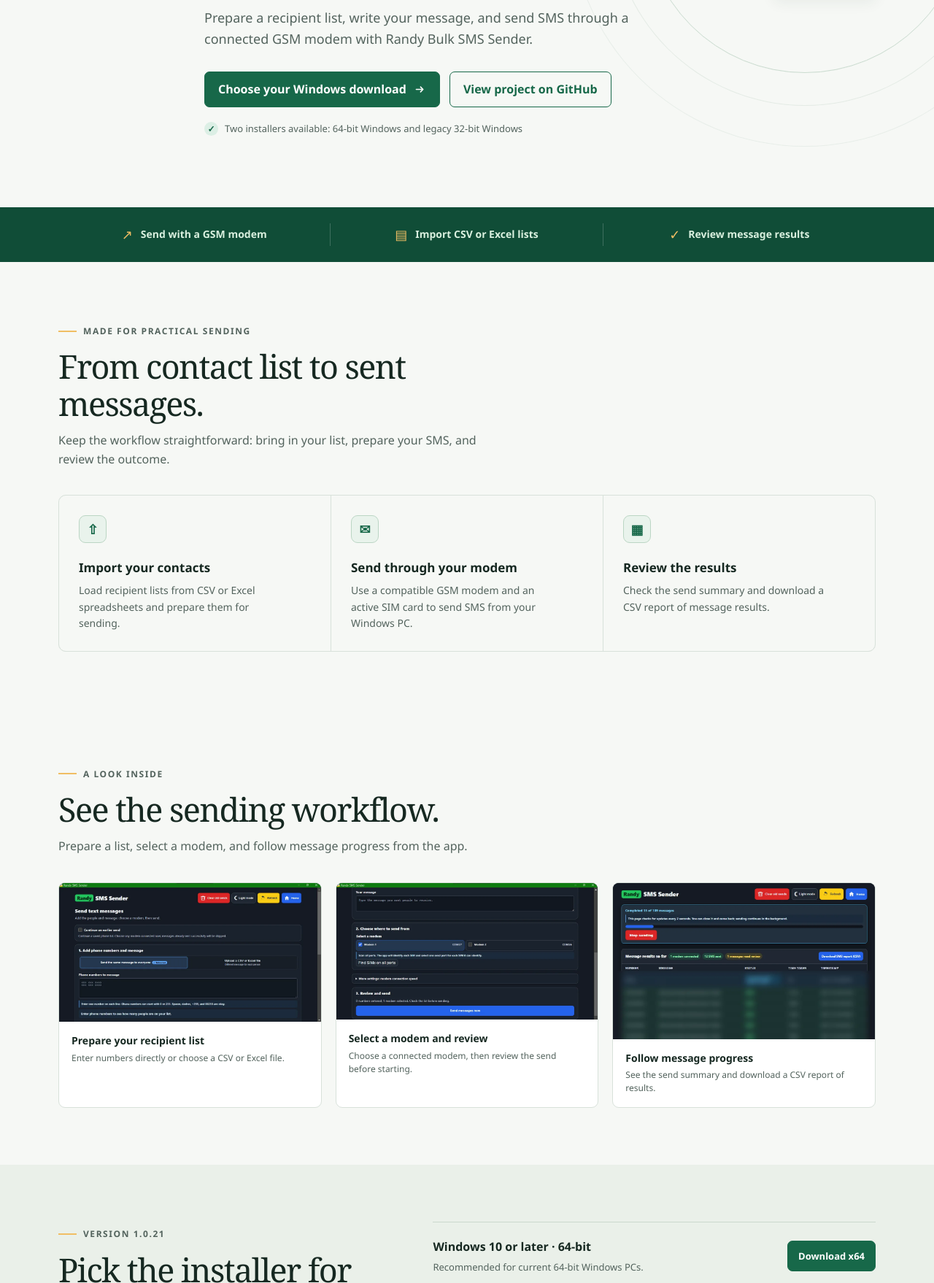
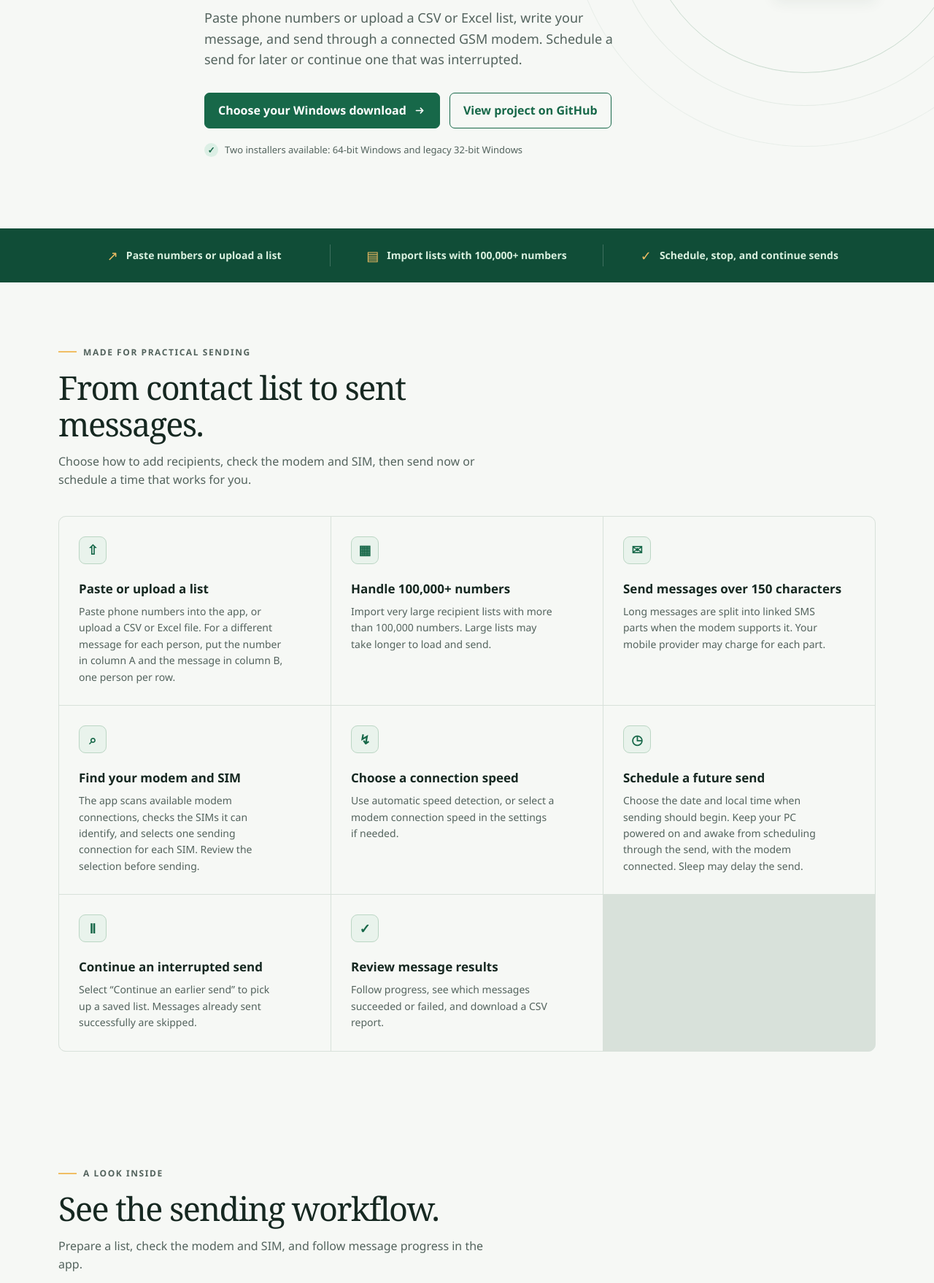
Before and after one commit to randyweston/randy-bulk-sms-sender, a plain HTML site: page index.html in a window 1280 px wide. Shown: the part 425-2183 px from the top of the page at 73% size. Drawn offline with Linux system fonts and the light colour scheme.

Commit message:
Update landing page feature descriptions

```diff
--- a/index.html
+++ b/index.html
@@ -7,11 +7,11 @@
   <link rel="icon" href="randy-sms.ico" sizes="any">
   <link rel="canonical" href="https://randyweston.github.io/randy-bulk-sms-sender/">
   <meta name="robots" content="index,follow,max-image-preview:large">
-  <meta name="description" content="Randy Bulk SMS Sender is a Windows app for sending SMS through a GSM modem. Import CSV or Excel contacts and download the Windows x64 or Windows 8/8.1 x86 installer.">
+  <meta name="description" content="Send SMS from Windows through a GSM modem. Paste numbers or upload CSV and Excel lists with 100,000+ recipients, schedule sends, and continue interrupted sends.">
   <meta property="og:type" content="website">
   <meta property="og:url" content="https://randyweston.github.io/randy-bulk-sms-sender/">
   <meta property="og:title" content="Randy Bulk SMS Sender for Windows">
-  <meta property="og:description" content="Send SMS through a connected GSM modem. Get the Windows x64 or Windows 8/8.1 x86 installer.">
+  <meta property="og:description" content="Send SMS from Windows through a GSM modem. Paste numbers or upload large CSV and Excel lists, schedule sends, and continue interrupted sends.">
   <meta name="twitter:card" content="summary">
   <script type="application/ld+json">
     {
@@ -20,7 +20,7 @@
       "name": "Randy Bulk SMS Sender",
       "applicationCategory": "BusinessApplication",
       "operatingSystem": "Windows 10 and later (64-bit); Windows 8/8.1 legacy build (32-bit)",
-      "description": "Windows desktop software for sending SMS through a connected GSM modem and importing contacts from CSV or Excel.",
+      "description": "Windows software for sending SMS through a GSM modem, with pasted or CSV and Excel recipient lists, scheduling, and saved-send continuation.",
       "url": "https://randyweston.github.io/randy-bulk-sms-sender/",
       "downloadUrl": "https://github.com/randyweston/randy-bulk-sms-sender/releases/latest"
     }
@@ -179,7 +179,7 @@
       <div class="wrap hero-inner">
         <p class="eyebrow">SMS from your Windows desktop</p>
         <h1>Reach your contacts through the modem you already use.</h1>
-        <p class="hero-copy">Prepare a recipient list, write your message, and send SMS through a connected GSM modem with Randy Bulk SMS Sender.</p>
+        <p class="hero-copy">Paste phone numbers or upload a CSV or Excel list, write your message, and send through a connected GSM modem. Schedule a send for later or continue one that was interrupted.</p>
         <div class="actions">
           <a class="button" href="#download">Choose your Windows download <svg viewBox="0 0 20 20" fill="none" aria-hidden="true"><path d="M4 10h11m-4-4 4 4-4 4" stroke="currentColor" stroke-width="1.8" stroke-linecap="round" stroke-linejoin="round"/></svg></a>
           <a class="button secondary" href="https://github.com/randyweston/randy-bulk-sms-sender">View project on GitHub</a>
@@ -190,25 +190,30 @@
     </section>
 
     <div class="strip" aria-label="App highlights"><div class="wrap strip-inner">
-      <div class="strip-item"><span class="strip-icon" aria-hidden="true">↗</span><strong>Send with a GSM modem</strong></div>
-      <div class="strip-item"><span class="strip-icon" aria-hidden="true">▤</span><strong>Import CSV or Excel lists</strong></div>
-      <div class="strip-item"><span class="strip-icon" aria-hidden="true">✓</span><strong>Review message results</strong></div>
+      <div class="strip-item"><span class="strip-icon" aria-hidden="true">↗</span><strong>Paste numbers or upload a list</strong></div>
+      <div class="strip-item"><span class="strip-icon" aria-hidden="true">▤</span><strong>Import lists with 100,000+ numbers</strong></div>
+      <div class="strip-item"><span class="strip-icon" aria-hidden="true">✓</span><strong>Schedule, stop, and continue sends</strong></div>
     </div></div>
 
     <section id="features" class="wrap">
-      <div class="section-heading"><p class="eyebrow">Made for practical sending</p><h2>From contact list to sent messages.</h2><p>Keep the workflow straightforward: bring in your list, prepare your SMS, and review the outcome.</p></div>
+      <div class="section-heading"><p class="eyebrow">Made for practical sending</p><h2>From contact list to sent messages.</h2><p>Choose how to add recipients, check the modem and SIM, then send now or schedule a time that works for you.</p></div>
       <div class="feature-grid">
-        <article class="feature"><span class="feature-icon" aria-hidden="true">⇧</span><h3>Import your contacts</h3><p>Load recipient lists from CSV or Excel spreadsheets and prepare them for sending.</p></article>
-        <article class="feature"><span class="feature-icon" aria-hidden="true">✉</span><h3>Send through your modem</h3><p>Use a compatible GSM modem and an active SIM card to send SMS from your Windows PC.</p></article>
-        <article class="feature"><span class="feature-icon" aria-hidden="true">▦</span><h3>Review the results</h3><p>Check the send summary and download a CSV report of message results.</p></article>
+        <article class="feature"><span class="feature-icon" aria-hidden="true">⇧</span><h3>Paste or upload a list</h3><p>Paste phone numbers into the app, or upload a CSV or Excel file. For a different message for each person, put the number in column A and the message in column B, one person per row.</p></article>
+        <article class="feature"><span class="feature-icon" aria-hidden="true">▦</span><h3>Handle 100,000+ numbers</h3><p>Import very large recipient lists with more than 100,000 numbers. Large lists may take longer to load and send.</p></article>
+        <article class="feature"><span class="feature-icon" aria-hidden="true">✉</span><h3>Send messages over 150 characters</h3><p>Long messages are split into linked SMS parts when the modem supports it. Your mobile provider may charge for each part.</p></article>
+        <article class="feature"><span class="feature-icon" aria-hidden="true">⌕</span><h3>Find your modem and SIM</h3><p>The app scans available modem connections, checks the SIMs it can identify, and selects one sending connection for each SIM. Review the selection before sending.</p></article>
+        <article class="feature"><span class="feature-icon" aria-hidden="true">↯</span><h3>Choose a connection speed</h3><p>Use automatic speed detection, or select a modem connection speed in the settings if needed.</p></article>
+        <article class="feature"><span class="feature-icon" aria-hidden="true">◷</span><h3>Schedule a future send</h3><p>Choose the date and local time when sending should begin. Keep your PC powered on and awake from scheduling through the send, with the modem connected. Sleep may delay the send.</p></article>
+        <article class="feature"><span class="feature-icon" aria-hidden="true">Ⅱ</span><h3>Continue an interrupted send</h3><p>Select “Continue an earlier send” to pick up a saved list. Messages already sent successfully are skipped.</p></article>
+        <article class="feature"><span class="feature-icon" aria-hidden="true">✓</span><h3>Review message results</h3><p>Follow progress, see which messages succeeded or failed, and download a CSV report.</p></article>
       </div>
     </section>
 
     <section class="wrap gallery-section" id="screenshots">
-      <div class="section-heading"><p class="eyebrow">A look inside</p><h2>See the sending workflow.</h2><p>Prepare a list, select a modem, and follow message progress from the app.</p></div>
+      <div class="section-heading"><p class="eyebrow">A look inside</p><h2>See the sending workflow.</h2><p>Prepare a list, check the modem and SIM, and follow message progress in the app.</p></div>
       <div class="screenshot-grid">
-        <figure class="screenshot-card"><img src="screenshot-recipient-list.webp" alt="Randy SMS Sender recipient list and message setup screen" width="1100" height="583" loading="lazy" decoding="async"><figcaption><strong>Prepare your recipient list</strong><span>Enter numbers directly or choose a CSV or Excel file.</span></figcaption></figure>
-        <figure class="screenshot-card"><img src="screenshot-modem-selection.webp" alt="Randy SMS Sender modem selection and review before sending" width="1100" height="574" loading="lazy" decoding="async"><figcaption><strong>Select a modem and review</strong><span>Choose a connected modem, then review the send before starting.</span></figcaption></figure>
+        <figure class="screenshot-card"><img src="screenshot-recipient-list.webp" alt="Randy SMS Sender recipient list and message setup screen" width="1100" height="583" loading="lazy" decoding="async"><figcaption><strong>Prepare your recipient list</strong><span>Paste numbers directly, or upload a CSV or Excel file in the required format.</span></figcaption></figure>
+        <figure class="screenshot-card"><img src="screenshot-modem-selection.webp" alt="Randy SMS Sender modem selection and review before sending" width="1100" height="574" loading="lazy" decoding="async"><figcaption><strong>Check the modem and SIM</strong><span>The app scans modem connections and identifies available SIMs before sending.</span></figcaption></figure>
         <figure class="screenshot-card"><img src="screenshot-send-results.webp" alt="Randy SMS Sender send progress and message results summary; recipient details are blurred" width="1100" height="655" loading="lazy" decoding="async"><figcaption><strong>Follow message progress</strong><span>See the send summary and download a CSV report of results.</span></figcaption></figure>
       </div>
     </section>
@@ -230,14 +235,14 @@
       <div class="section-heading"><p class="eyebrow">Getting started</p><h2>Three steps to your first send.</h2><p>You’ll need a supported Windows PC, a compatible GSM modem, and a SIM card with SMS service.</p></div>
       <div class="steps">
         <article class="step"><span class="step-num">01</span><h3>Install the app</h3><p>Download the installer that matches your Windows system and follow its prompts.</p></article>
-        <article class="step"><span class="step-num">02</span><h3>Connect your modem</h3><p>Attach your GSM modem and make sure its SIM card is active and ready to send SMS.</p></article>
-        <article class="step"><span class="step-num">03</span><h3>Load a list and send</h3><p>Import your CSV or Excel contact list, compose your message, and review the results.</p></article>
+        <article class="step"><span class="step-num">02</span><h3>Connect your modem</h3><p>Attach your GSM modem. The app scans its available connections and checks for an active SIM.</p></article>
+        <article class="step"><span class="step-num">03</span><h3>Load a list and send</h3><p>Paste numbers or upload a CSV or Excel list, write your message, and send now or choose a future time.</p></article>
       </div>
     </section>
 
     <section class="wrap" style="padding-top:0">
       <div class="requirements">
-        <div><h3>System requirements</h3><p>Windows 10 or later (64-bit), or Windows 8/8.1 (32-bit) with the matching installer. A compatible GSM modem and active SIM are required to send SMS.</p></div>
+        <div><h3>System requirements</h3><p>Windows 10 or later (64-bit), or Windows 8/8.1 (32-bit) with the matching installer. A compatible GSM modem and active SIM are required. For scheduled sends, keep the PC powered on and awake and leave the modem connected.</p></div>
         <div><h3>Questions or support?</h3><p>Visit the <a href="https://github.com/randyweston/randy-bulk-sms-sender">GitHub project</a> for release information and support options.</p></div>
       </div>
     </section>
```
